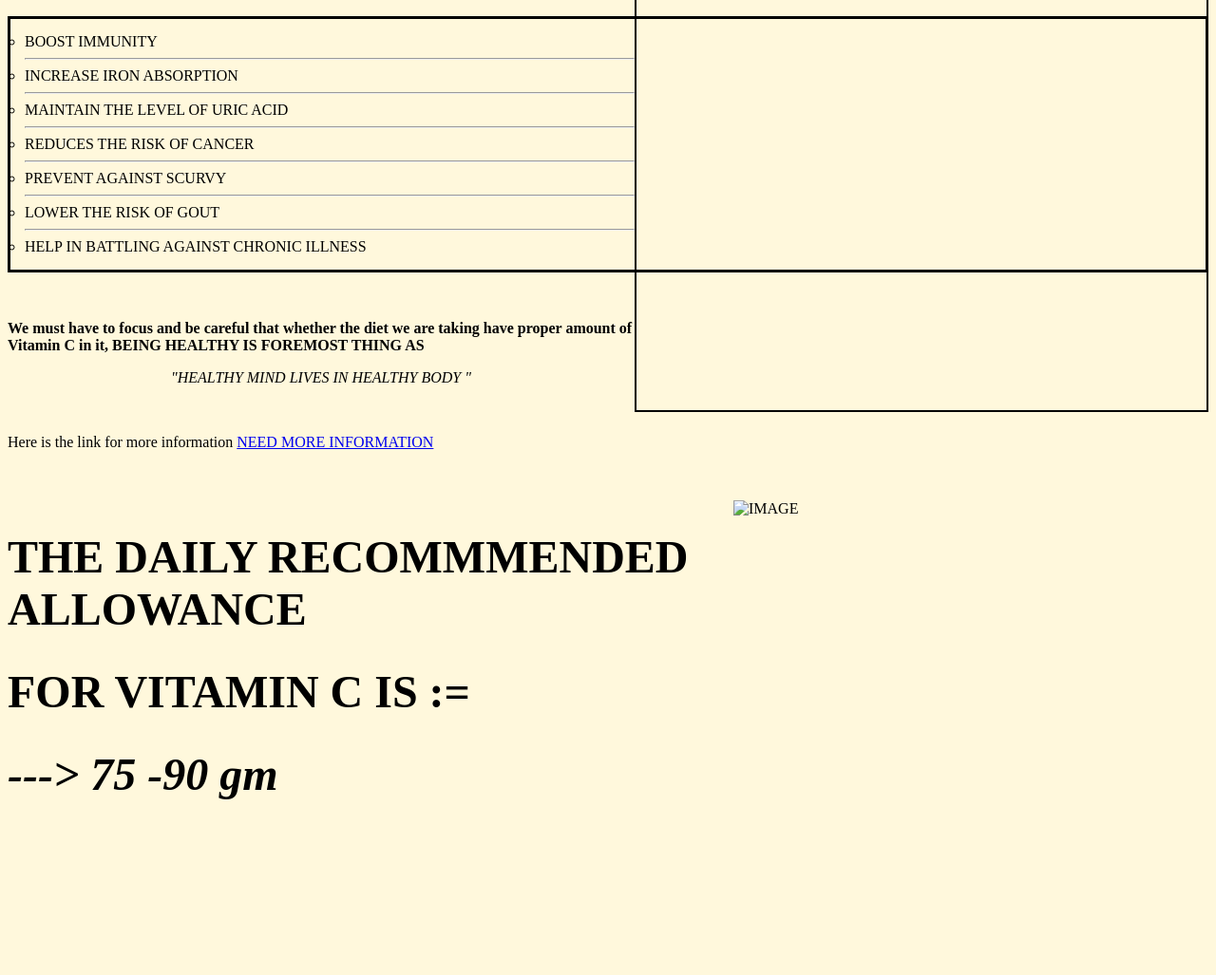
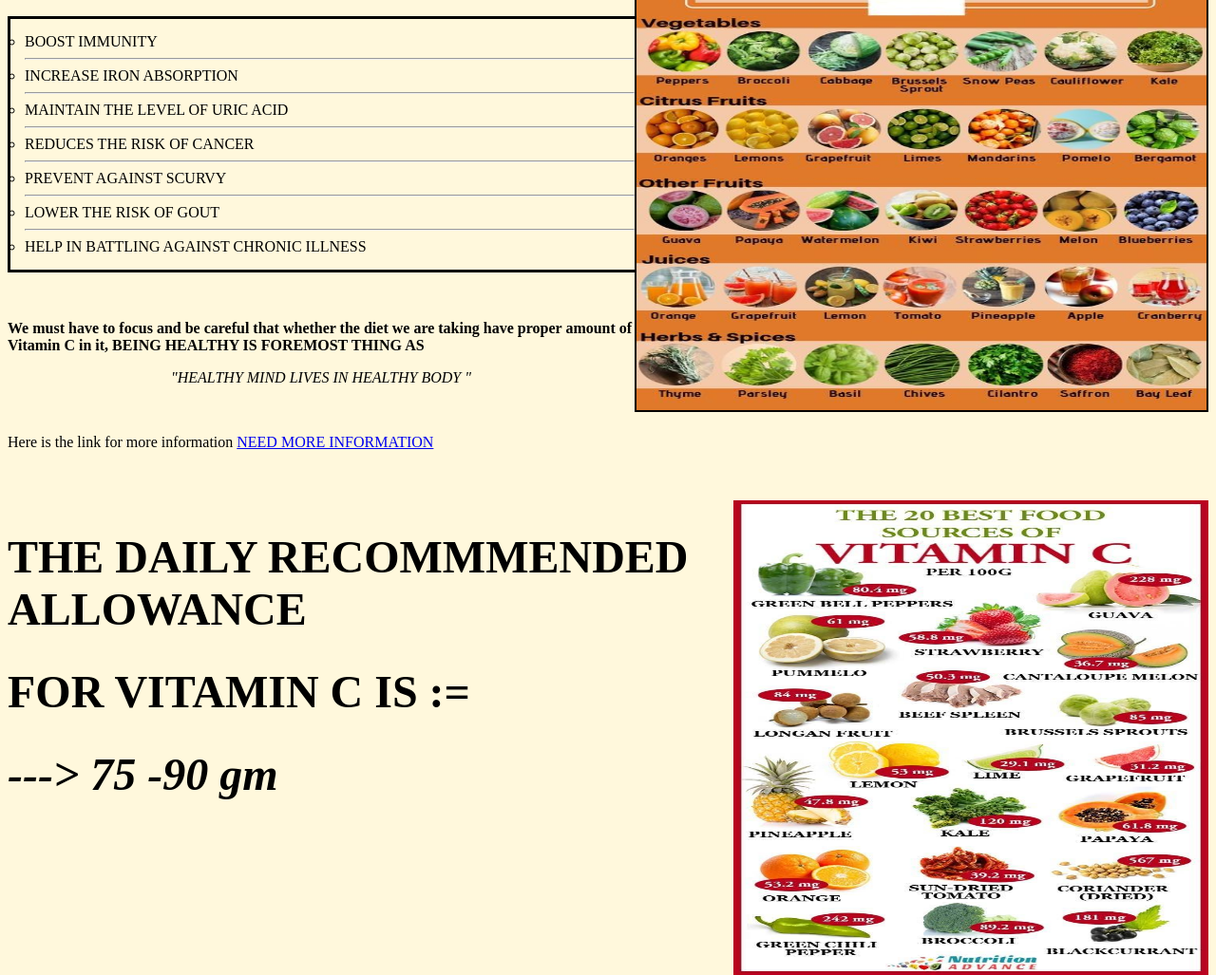
Before and after one commit to HARJAP-SINGH-3105/HARJAP-SINGH-3105.github.io, a plain HTML site: page index.html in a window 1280 px wide. Shown: the part 476-1503 px from the top of the page at 95% size. Drawn offline with Linux system fonts and the light colour scheme.

Commit message:
Attaching images this time

```diff
--- a/index.html
+++ b/index.html
@@ -13,7 +13,7 @@
         VITAMIN C is an antioxidant which boosts our immune system against many chronic diseases. Even for fighting against the COVID-19 VITAMIN C supplements are listed in the medical prescription.
     Grapes,Oranges,lemon and kiwi fruit are the most common and easily accessible source of VITAMIN C.</b> </p>
     <h1 style = "text-align: right;color:blue;font-size: 300%;">Various Sources of VITAMIN C </h1>
-    <img src="C:\Users\Ravneet kaur\Desktop\vitamin.jpg" alt="Sources  of Vitamin" style ="float:right;border :2px solid black" width="600" height="500">
+    <img src="vitamin.jpg" alt="Sources  of Vitamin" style ="float:right;border :2px solid black" width="600" height="500">
 
     <h1 style="font-size:300%" >    ---->    Benefits of Vitamin C</h1>
     <ul style="list-style-type: circle; border:3px solid black; padding:15px;">
@@ -39,7 +39,7 @@ MAINTAIN THE LEVEL OF URIC ACID
 <P style="text-align: center;"> <i> "HEALTHY MIND LIVES IN HEALTHY BODY "</i></P><br>
 
 <p> Here is the link for more information  <a href="https://www.webmd.com/diet/features/the-benefits-of-vitamin-c#1">NEED MORE INFORMATION</a></p><br><br>
-<img src ="C:\Users\Ravneet kaur\Desktop\pic2.jpg" alt ="IMAGE" width ="500" height="500"  style ="float:right ;">
+<img src ="pic2.jpg" alt ="IMAGE" width ="500" height="500"  style ="float:right ;">
 <h1 style ="font-size:300%"><b>THE DAILY RECOMMMENDED ALLOWANCE </b></h1>
 
 <h1 style ="font-size:300%"><b> FOR VITAMIN C IS :=</b></h1>
```
Also changed, not shown: pic2.jpg (added), vitamin.jpg (added).
